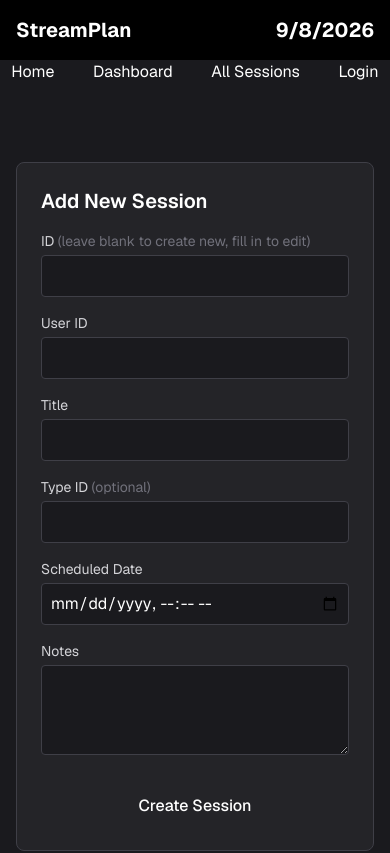
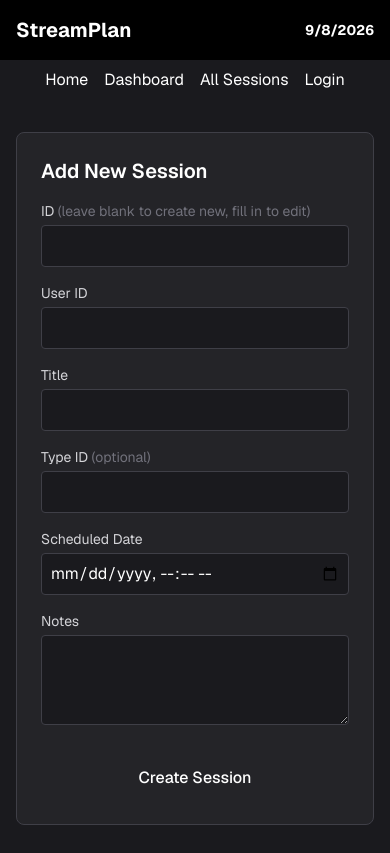
Before and after one commit to TannerMc23/WDD430-StreamPlan, a Next.js app: page /sessions/add-edit in a window 390 px wide. Shown: the top 853 px of the page. Built offline with nearby package versions, Linux system fonts and the light colour scheme; no server answers.

Commit message:
Week 06: responsive pass + form validation across all routes

```diff
--- a/app/login/page.tsx
+++ b/app/login/page.tsx
@@ -9,24 +9,33 @@
   const [email, setEmail] = useState("");
   const [password, setPassword] = useState("");
   const [error, setError] = useState("");
+  const [fieldErrors, setFieldErrors] = useState<Record<string, string>>({});
   const [isSubmitting, setIsSubmitting] = useState(false);
 
+  const inputClass = (field: string) =>
+    `w-full p-2 rounded bg-[#1a1a1e] text-white border focus:outline-none ${
+      fieldErrors[field] ? "border-red-500 focus:border-red-500" : "border-zinc-700 focus:border-accent"
+    }`;
+
   const validate = () => {
-    if (!email.trim()) return "Email is required.";
-    if (!/^[^\s@]+@[^\s@]+\.[^\s@]+$/.test(email)) return "Enter a valid email address.";
-    if (!password) return "Password is required.";
-    if (password.length < 6) return "Password must be at least 6 characters.";
-    return "";
+    const errors: Record<string, string> = {};
+    if (!email.trim()) errors.email = "Email is required.";
+    else if (!/^[^\s@]+@[^\s@]+\.[^\s@]+$/.test(email)) errors.email = "Enter a valid email address.";
+    if (!password) errors.password = "Password is required.";
+    else if (password.length < 6) errors.password = "Password must be at least 6 characters.";
+    return errors;
   };
 
   const handleSubmit = async (e: React.FormEvent) => {
     e.preventDefault();
-    const validationError = validate();
-    if (validationError) {
-      setError(validationError);
+    const validationErrors = validate();
+    if (Object.keys(validationErrors).length > 0) {
+      setFieldErrors(validationErrors);
+      setError("Please fix the highlighted fields.");
       return;
     }
 
+    setFieldErrors({});
     setIsSubmitting(true);
     setError("");
 
@@ -46,7 +55,7 @@
   };
 
   return (
-    <div className="min-h-screen flex items-center justify-center bg-background px-4">
+    <div className="min-h-screen flex items-start sm:items-center justify-center bg-background px-4 py-8">
       <form
         onSubmit={handleSubmit}
         className="bg-[#242428] p-6 sm:p-8 rounded-lg w-full max-w-sm"
@@ -62,6 +71,7 @@
           </p>
         )}
 
+        <div className="mb-4">
           <label htmlFor="email" className="block text-sm text-zinc-300 mb-1">
             Email
           </label>
@@ -71,10 +81,14 @@
             placeholder="you@example.com"
             value={email}
             onChange={(e) => setEmail(e.target.value)}
-          className="w-full mb-4 p-2 rounded bg-[#1a1a1e] text-white border border-zinc-700 focus:border-accent focus:outline-none"
+            aria-invalid={!!fieldErrors.email}
+            className={inputClass("email")}
             required
           />
+          {fieldErrors.email && <p className="text-red-400 text-xs mt-1">{fieldErrors.email}</p>}
+        </div>
 
+        <div className="mb-6">
           <label htmlFor="password" className="block text-sm text-zinc-300 mb-1">
             Password
           </label>
@@ -84,14 +98,17 @@
             placeholder="••••••••"
             value={password}
             onChange={(e) => setPassword(e.target.value)}
-          className="w-full mb-6 p-2 rounded bg-[#1a1a1e] text-white border border-zinc-700 focus:border-accent focus:outline-none"
+            aria-invalid={!!fieldErrors.password}
+            className={inputClass("password")}
             required
           />
+          {fieldErrors.password && <p className="text-red-400 text-xs mt-1">{fieldErrors.password}</p>}
+        </div>
 
         <button
           type="submit"
           disabled={isSubmitting}
-          className="w-full bg-accent text-white py-2 rounded font-medium hover:bg-blue-400 transition disabled:opacity-50 disabled:cursor-not-allowed"
+          className="w-full min-h-11 bg-accent text-white py-2 rounded font-medium hover:bg-blue-400 transition disabled:opacity-50 disabled:cursor-not-allowed"
         >
           {isSubmitting ? "Logging in..." : "Log In"}
         </button>
--- a/app/sessions/[id]/page.tsx
+++ b/app/sessions/[id]/page.tsx
@@ -45,9 +45,9 @@
   return (
     <main className="mx-auto max-w-2xl p-6">
       <div className="rounded-lg border border-white/10 bg-white/5 p-4">
-        <div className="flex items-center justify-between">
-          <h1 className="text-xl font-semibold">{session.title}</h1>
-          <span className="rounded-full bg-white/10 px-2 py-0.5 text-xs uppercase">
+        <div className="flex items-center justify-between gap-2">
+          <h1 className="text-xl font-semibold wrap-break-word">{session.title}</h1>
+          <span className="shrink-0 rounded-full bg-white/10 px-2 py-0.5 text-xs uppercase">
             {session.status}
           </span>
         </div>
--- a/app/sessions/add-edit/page.tsx
+++ b/app/sessions/add-edit/page.tsx
@@ -2,7 +2,7 @@
 
 export default function AddEditSessionPage() {
   return (
-    <div className="min-h-screen bg-background flex items-center justify-center px-4 py-8">
+    <div className="min-h-screen bg-background flex items-start sm:items-center justify-center px-4 py-8">
       <SessionForm />
     </div>
   );
--- a/app/signup/page.tsx
+++ b/app/signup/page.tsx
@@ -8,21 +8,33 @@
   const [email, setEmail] = useState("");
   const [password, setPassword] = useState("");
   const [error, setError] = useState("");
+  const [fieldErrors, setFieldErrors] = useState<Record<string, string>>({});
   const [isSubmitting, setIsSubmitting] = useState(false);
+
+  const inputClass = (field: string) =>
+    `w-full p-2 rounded bg-[#1a1a1e] text-white border focus:outline-none ${
+      fieldErrors[field] ? "border-red-500 focus:border-red-500" : "border-zinc-700 focus:border-accent"
+    }`;
 
   const handleSubmit = async (e: React.FormEvent) => {
     e.preventDefault();
     setError("");
 
+    const errors: Record<string, string> = {};
     if (!/^[^\s@]+@[^\s@]+\.[^\s@]+$/.test(email)) {
-      setError("Enter a valid email address.");
-      return;
+      errors.email = "Enter a valid email address.";
     }
     if (password.length < 6) {
-      setError("Password must be at least 6 characters.");
+      errors.password = "Password must be at least 6 characters.";
+    }
+
+    if (Object.keys(errors).length > 0) {
+      setFieldErrors(errors);
+      setError("Please fix the highlighted fields.");
       return;
     }
 
+    setFieldErrors({});
     setIsSubmitting(true);
 
     const res = await fetch("/api/auth/signup", {
@@ -42,7 +54,7 @@
   };
 
   return (
-    <div className="min-h-screen flex items-center justify-center bg-background px-4">
+    <div className="min-h-screen flex items-start sm:items-center justify-center bg-background px-4 py-8">
       <form
         onSubmit={handleSubmit}
         className="bg-[#242428] p-6 sm:p-8 rounded-lg w-full max-w-sm"
@@ -57,6 +69,7 @@
           </p>
         )}
 
+        <div className="mb-4">
           <label htmlFor="email" className="block text-sm text-zinc-300 mb-1">
             Email
           </label>
@@ -65,10 +78,14 @@
             type="email"
             value={email}
             onChange={(e) => setEmail(e.target.value)}
-          className="w-full mb-4 p-2 rounded bg-[#1a1a1e] text-white border border-zinc-700 focus:border-accent focus:outline-none"
+            aria-invalid={!!fieldErrors.email}
+            className={inputClass("email")}
             required
           />
+          {fieldErrors.email && <p className="text-red-400 text-xs mt-1">{fieldErrors.email}</p>}
+        </div>
 
+        <div className="mb-6">
           <label htmlFor="password" className="block text-sm text-zinc-300 mb-1">
             Password
           </label>
@@ -77,14 +94,17 @@
             type="password"
             value={password}
             onChange={(e) => setPassword(e.target.value)}
-          className="w-full mb-6 p-2 rounded bg-[#1a1a1e] text-white border border-zinc-700 focus:border-accent focus:outline-none"
+            aria-invalid={!!fieldErrors.password}
+            className={inputClass("password")}
             required
           />
+          {fieldErrors.password && <p className="text-red-400 text-xs mt-1">{fieldErrors.password}</p>}
+        </div>
 
         <button
           type="submit"
           disabled={isSubmitting}
-          className="w-full bg-accent text-white py-2 rounded font-medium hover:bg-blue-400 transition disabled:opacity-50"
+          className="w-full min-h-11 bg-accent text-white py-2 rounded font-medium hover:bg-blue-400 transition disabled:opacity-50"
         >
           {isSubmitting ? "Creating account..." : "Sign Up"}
         </button>
--- a/app/types/add-edit/page.tsx
+++ b/app/types/add-edit/page.tsx
@@ -2,7 +2,7 @@
 
 export default function AddEditTypePage() {
   return (
-    <div className="min-h-screen bg-background flex items-center justify-center px-4 py-8">
+    <div className="min-h-screen bg-background flex items-start sm:items-center justify-center px-4 py-8">
       <TypeForm />
     </div>
   );
--- a/components/Header.tsx
+++ b/components/Header.tsx
@@ -1,10 +1,10 @@
 export default function Header() {
     return (
-        <header className="bg-black text-white p-4 flex justify-between">
+        <header className="bg-black text-white p-4 flex flex-wrap items-center justify-between gap-2">
             <div id="header-title" className="text-xl font-bold">
                 <h1>StreamPlan</h1>
             </div>
-            <p className="text-xl font-bold">{new Date().getDate()}/{new Date().getMonth() + 1}/{new Date().getFullYear()}</p>
+            <p className="text-sm sm:text-xl font-bold">{new Date().getDate()}/{new Date().getMonth() + 1}/{new Date().getFullYear()}</p>
         </header>
   );
 }
--- a/components/NavLinks.tsx
+++ b/components/NavLinks.tsx
@@ -26,8 +26,8 @@
 
 export default function NavLinks({ user }: NavLinksProps) {
   return (
-    <nav>
-      <ul className="flex gap-4 justify-around items-center">
+    <nav className="px-4 py-2">
+      <ul className="flex flex-wrap gap-x-4 gap-y-2 justify-center sm:justify-around items-center">
         <li><NavLink href="/">Home</NavLink></li>
         <li><NavLink href="/dashboard">Dashboard</NavLink></li>
         <li><NavLink href="/sessions">All Sessions</NavLink></li>
--- a/components/SessionForm.tsx
+++ b/components/SessionForm.tsx
@@ -13,20 +13,35 @@
   const [status, setStatus] = useState<"Planned" | "Completed" | "Cancelled">("Planned");
   const [notes, setNotes] = useState("");
   const [error, setError] = useState("");
+  const [fieldErrors, setFieldErrors] = useState<Record<string, string>>({});
   const [isSubmitting, setIsSubmitting] = useState(false);
+
+  const inputClass = (field: string) =>
+    `w-full p-2 rounded bg-[#1a1a1e] text-white border focus:outline-none ${
+      fieldErrors[field] ? "border-red-500 focus:border-red-500" : "border-zinc-700 focus:border-accent"
+    }`;
 
   const handleSubmit = async (e: React.FormEvent) => {
     e.preventDefault();
     setError("");
+    setFieldErrors({});
 
     const isEditing = id.trim().length > 0;
+    const nextFieldErrors: Record<string, string> = {};
 
     if (!isEditing && !userId.trim()) {
-      setError("User ID is required to create a session.");
-      return;
+      nextFieldErrors.userId = "User ID is required to create a session.";
     }
-    if (!title.trim() || !scheduledDate) {
-      setError("Title and scheduled date are required.");
+    if (!title.trim()) {
+      nextFieldErrors.title = "Title is required.";
+    }
+    if (!scheduledDate) {
+      nextFieldErrors.scheduledDate = "Scheduled date is required.";
+    }
+
+    if (Object.keys(nextFieldErrors).length > 0) {
+      setFieldErrors(nextFieldErrors);
+      setError("Please fix the highlighted fields.");
       return;
     }
 
@@ -76,6 +91,7 @@
         </p>
       )}
 
+      <div className="mb-4">
         <label htmlFor="id" className="block text-sm text-zinc-300 mb-1">
           ID <span className="text-zinc-500">(leave blank to create new, fill in to edit)</span>
         </label>
@@ -84,11 +100,12 @@
           type="text"
           value={id}
           onChange={(e) => setId(e.target.value)}
-        className="w-full mb-4 p-2 rounded bg-[#1a1a1e] text-white border border-zinc-700 focus:border-accent focus:outline-none"
+          className={inputClass("id")}
         />
+      </div>
 
       {!id.trim() && (
-        <>
+        <div className="mb-4">
           <label htmlFor="userId" className="block text-sm text-zinc-300 mb-1">
             User ID
           </label>
@@ -97,11 +114,14 @@
             type="text"
             value={userId}
             onChange={(e) => setUserId(e.target.value)}
-            className="w-full mb-4 p-2 rounded bg-[#1a1a1e] text-white border border-zinc-700 focus:border-accent focus:outline-none"
+            aria-invalid={!!fieldErrors.userId}
+            className={inputClass("userId")}
           />
-        </>
+          {fieldErrors.userId && <p className="text-red-400 text-xs mt-1">{fieldErrors.userId}</p>}
+        </div>
       )}
 
+      <div className="mb-4">
         <label htmlFor="title" className="block text-sm text-zinc-300 mb-1">
           Title
         </label>
@@ -110,10 +130,14 @@
           type="text"
           value={title}
           onChange={(e) => setTitle(e.target.value)}
-        className="w-full mb-4 p-2 rounded bg-[#1a1a1e] text-white border border-zinc-700 focus:border-accent focus:outline-none"
+          aria-invalid={!!fieldErrors.title}
+          className={inputClass("title")}
           required
         />
+        {fieldErrors.title && <p className="text-red-400 text-xs mt-1">{fieldErrors.title}</p>}
+      </div>
 
+      <div className="mb-4">
         <label htmlFor="typeId" className="block text-sm text-zinc-300 mb-1">
           Type ID <span className="text-zinc-500">(optional)</span>
         </label>
@@ -122,9 +146,11 @@
           type="text"
           value={typeId}
           onChange={(e) => setTypeId(e.target.value)}
-        className="w-full mb-4 p-2 rounded bg-[#1a1a1e] text-white border border-zinc-700 focus:border-accent focus:outline-none"
+          className={inputClass("typeId")}
         />
+      </div>
 
+      <div className="mb-4">
         <label htmlFor="scheduledDate" className="block text-sm text-zinc-300 mb-1">
           Scheduled Date
         </label>
@@ -133,12 +159,17 @@
           type="datetime-local"
           value={scheduledDate}
           onChange={(e) => setScheduledDate(e.target.value)}
-        className="w-full mb-4 p-2 rounded bg-[#1a1a1e] text-white border border-zinc-700 focus:border-accent focus:outline-none"
+          aria-invalid={!!fieldErrors.scheduledDate}
+          className={inputClass("scheduledDate")}
           required
         />
+        {fieldErrors.scheduledDate && (
+          <p className="text-red-400 text-xs mt-1">{fieldErrors.scheduledDate}</p>
+        )}
+      </div>
 
       {id.trim() && (
-        <>
+        <div className="mb-4">
           <label htmlFor="status" className="block text-sm text-zinc-300 mb-1">
             Status
           </label>
@@ -146,15 +177,16 @@
             id="status"
             value={status}
             onChange={(e) => setStatus(e.target.value as "Planned" | "Completed" | "Cancelled")}
-            className="w-full mb-4 p-2 rounded bg-[#1a1a1e] text-white border border-zinc-700 focus:border-accent focus:outline-none"
+            className={inputClass("status")}
           >
             <option value="Planned">Planned</option>
             <option value="Completed">Completed</option>
             <option value="Cancelled">Cancelled</option>
           </select>
-        </>
+        </div>
       )}
 
+      <div className="mb-6">
         <label htmlFor="notes" className="block text-sm text-zinc-300 mb-1">
           Notes
         </label>
@@ -163,13 +195,14 @@
           value={notes}
           onChange={(e) => setNotes(e.target.value)}
           rows={3}
-        className="w-full mb-6 p-2 rounded bg-[#1a1a1e] text-white border border-zinc-700 focus:border-accent focus:outline-none"
+          className={inputClass("notes")}
         />
+      </div>
 
       <button
         type="submit"
         disabled={isSubmitting}
-        className="w-full bg-accent text-white py-2 rounded font-medium hover:bg-blue-400 transition disabled:opacity-50"
+        className="w-full min-h-11 bg-accent text-white py-2 rounded font-medium hover:bg-blue-400 transition disabled:opacity-50"
       >
         {isSubmitting ? "Saving..." : id.trim() ? "Update Session" : "Create Session"}
       </button>
--- a/components/TypeCard.tsx
+++ b/components/TypeCard.tsx
@@ -30,10 +30,10 @@
 }: TypeCardProps) {
   return (
     <div className="bg-[#242428] rounded-lg p-4 border border-zinc-700 hover:border-accent transition">
-      <div className="flex items-center justify-between mb-3">
-        <h3 className="text-white font-semibold text-lg">{name}</h3>
+      <div className="flex items-center justify-between gap-2 mb-3">
+        <h3 className="text-white font-semibold text-lg wrap-break-word">{name}</h3>
         <span
-          className={`text-xs px-2 py-1 rounded ${
+          className={`shrink-0 text-xs px-2 py-1 rounded ${
             status === "Active" ? "bg-accent text-white" : "bg-zinc-600 text-zinc-300"
           }`}
         >
--- a/components/TypeForm.tsx
+++ b/components/TypeForm.tsx
@@ -11,14 +11,22 @@
     const [notes, setNotes] = useState("");
     const [status, setStatus] = useState<"Active" | "Retired">("Active");
     const [error, setError] = useState("");
+    const [fieldErrors, setFieldErrors] = useState<Record<string, string>>({});
     const [isSubmitting, setIsSubmitting] = useState(false);
+
+    const inputClass = (field: string) =>
+        `w-full p-2 rounded bg-[#1a1a1e] text-white border focus:outline-none ${
+            fieldErrors[field] ? "border-red-500 focus:border-red-500" : "border-zinc-700 focus:border-accent"
+        }`;
 
     const handleSubmit = async (e: React.FormEvent) => {
         e.preventDefault();
         setError("");
+        setFieldErrors({});
 
         if (!name.trim()) {
-            setError("Name is required.");
+            setFieldErrors({ name: "Name is required." });
+            setError("Please fix the highlighted fields.");
             return;
         }
 
@@ -65,6 +73,7 @@
                 </p>
             )}
 
+            <div className="mb-4">
                 <label htmlFor="id" className="block text-sm text-zinc-300 mb-1">
                     ID <span className="text-zinc-500">(leave blank to create new, fill in to edit)</span>
                 </label>
@@ -73,11 +82,12 @@
                     type="text"
                     value={id}
                     onChange={(e) => setId(e.target.value)}
-                className="w-full mb-4 p-2 rounded bg-[#1a1a1e] text-white border border-zinc-700 focus:border-accent focus:outline-none"
+                    className={inputClass("id")}
                 />
+            </div>
 
             {!id.trim() && (
-                <>
+                <div className="mb-4">
                     <label htmlFor="userId" className="block text-sm text-zinc-300 mb-1">
                         User ID
                     </label>
@@ -86,11 +96,12 @@
                         type="text"
                         value={userId}
                         onChange={(e) => setUserId(e.target.value)}
-                        className="w-full mb-4 p-2 rounded bg-[#1a1a1e] text-white border border-zinc-700 focus:border-accent focus:outline-none"
+                        className={inputClass("userId")}
                     />
-                </>
+                </div>
             )}
 
+            <div className="mb-4">
                 <label htmlFor="name" className="block text-sm text-zinc-300 mb-1">
                     Name
                 </label>
@@ -99,10 +110,14 @@
                     type="text"
                     value={name}
                     onChange={(e) => setName(e.target.value)}
-                className="w-full mb-4 p-2 rounded bg-[#1a1a1e] text-white border border-zinc-700 focus:border-accent focus:outline-none"
+                    aria-invalid={!!fieldErrors.name}
+                    className={inputClass("name")}
                     required
                 />
+                {fieldErrors.name && <p className="text-red-400 text-xs mt-1">{fieldErrors.name}</p>}
+            </div>
 
+            <div className="mb-4">
                 <label htmlFor="notes" className="block text-sm text-zinc-300 mb-1">
                     Notes
                 </label>
@@ -111,9 +126,11 @@
                     value={notes}
                     onChange={(e) => setNotes(e.target.value)}
                     rows={3}
-                className="w-full mb-4 p-2 rounded bg-[#1a1a1e] text-white border border-zinc-700 focus:border-accent focus:outline-none"
+                    className={inputClass("notes")}
                 />
+            </div>
 
+            <div className="mb-6">
                 <label htmlFor="status" className="block text-sm text-zinc-300 mb-1">
                     Status
                 </label>
@@ -121,19 +138,19 @@
                     id="status"
                     value={status}
                     onChange={(e) => setStatus(e.target.value as "Active" | "Retired")}
-                className="w-full mb-6 p-2 rounded bg-[#1a1a1e] text-white border border-zinc-700 focus:border-accent focus:outline-none"
+                    className={inputClass("status")}
                 >
                     <option value="Active">Active</option>
                     <option value="Retired">Retired</option>
                 </select>
+            </div>
 
             <button
                 type="submit"
                 disabled={isSubmitting}
-                className="w-full bg-accent text-white py-2 rounded font-medium hover:bg-blue-400 transition disabled:opacity-50"
+                className="w-full min-h-11 bg-accent text-white py-2 rounded font-medium hover:bg-blue-400 transition disabled:opacity-50"
             >
                 {isSubmitting ? "Saving..." : id.trim() ? "Update Type" : "Create Type"}
-
             </button>
         </form>
     );
```
Also changed, not shown: components/SessionCard.tsx (+4 -4 lines), components/SessionNotesForm.tsx (+6 -4 lines). Lines whose indentation alone changed are shown as unchanged.
